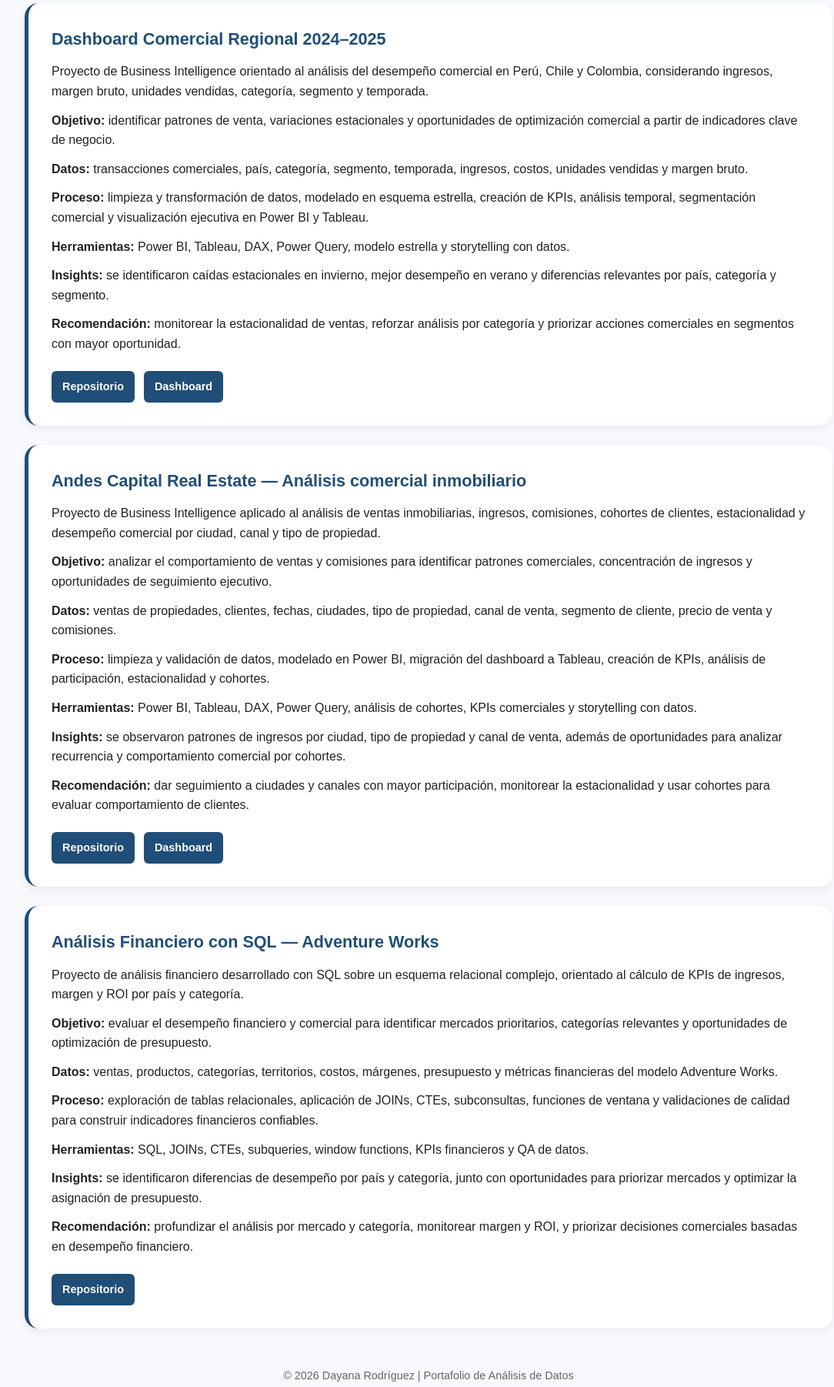
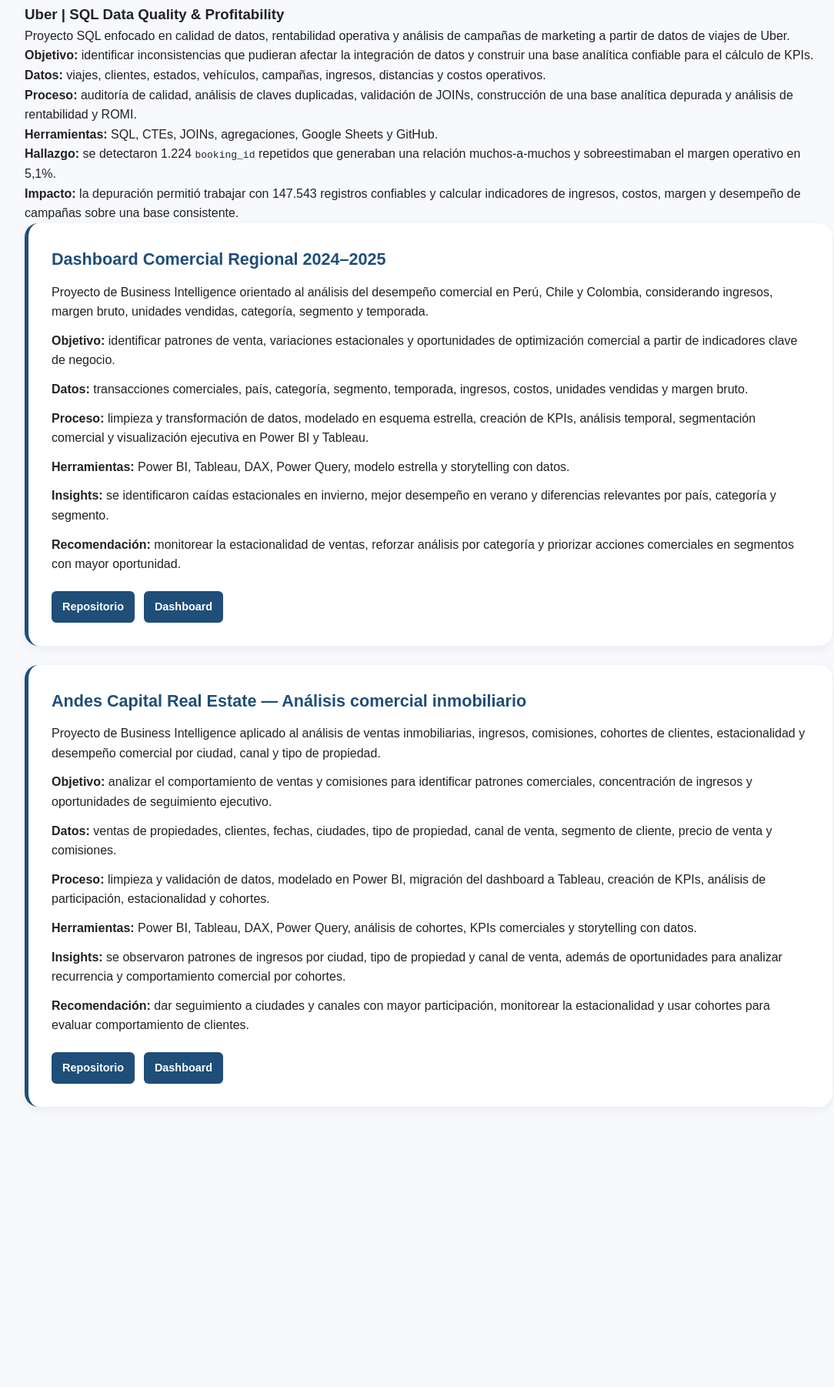
Before and after one commit to DayaRodriguezM/DayaRodriguezM.github.io, a plain HTML site: page index.html in a window 1280 px wide. Shown: the part 1877-3679 px from the top of the page at 77% size, without its empty margins (83-1167 px from the left). After the commit the page ends 3390 px from the top, so only its background shows below. Drawn offline with Linux system fonts and the light colour scheme.

Commit message:
Update index.html

```diff
--- a/index.html
+++ b/index.html
@@ -171,6 +171,47 @@
   </div>
 </article>
 
+      <h3>Uber | SQL Data Quality & Profitability</h3>
+
+<p>
+  Proyecto SQL enfocado en calidad de datos, rentabilidad operativa y análisis
+  de campañas de marketing a partir de datos de viajes de Uber.
+</p>
+
+<p>
+  <strong>Objetivo:</strong> identificar inconsistencias que pudieran afectar
+  la integración de datos y construir una base analítica confiable para el
+  cálculo de KPIs.
+</p>
+
+<p>
+  <strong>Datos:</strong> viajes, clientes, estados, vehículos, campañas,
+  ingresos, distancias y costos operativos.
+</p>
+
+<p>
+  <strong>Proceso:</strong> auditoría de calidad, análisis de claves duplicadas,
+  validación de JOINs, construcción de una base analítica depurada y análisis
+  de rentabilidad y ROMI.
+</p>
+
+<p>
+  <strong>Herramientas:</strong> SQL, CTEs, JOINs, agregaciones, Google Sheets
+  y GitHub.
+</p>
+
+<p>
+  <strong>Hallazgo:</strong> se detectaron 1.224 <code>booking_id</code>
+  repetidos que generaban una relación muchos-a-muchos y sobreestimaban el
+  margen operativo en 5,1%.
+</p>
+
+<p>
+  <strong>Impacto:</strong> la depuración permitió trabajar con 147.543
+  registros confiables y calcular indicadores de ingresos, costos, margen y
+  desempeño de campañas sobre una base consistente.
+</p>
+
    <article class="project-card">
   <h3>Dashboard Comercial Regional 2024–2025</h3>
 
@@ -264,56 +305,3 @@
     <a href="https://public.tableau.com/app/profile/dayana.rodriguez3078/viz/Poyecto10_Dayana_Rodriguez/Overview" target="_blank">Dashboard</a>
   </div>
 </article>
-
-      <article class="project-card">
-  <h3>Análisis Financiero con SQL — Adventure Works</h3>
-
-  <p>
-    Proyecto de análisis financiero desarrollado con SQL sobre un esquema relacional complejo,
-    orientado al cálculo de KPIs de ingresos, margen y ROI por país y categoría.
-  </p>
-
-  <p>
-    <strong>Objetivo:</strong> evaluar el desempeño financiero y comercial para identificar
-    mercados prioritarios, categorías relevantes y oportunidades de optimización de presupuesto.
-  </p>
-
-  <p>
-    <strong>Datos:</strong> ventas, productos, categorías, territorios, costos,
-    márgenes, presupuesto y métricas financieras del modelo Adventure Works.
-  </p>
-
-  <p>
-    <strong>Proceso:</strong> exploración de tablas relacionales, aplicación de JOINs,
-    CTEs, subconsultas, funciones de ventana y validaciones de calidad para construir
-    indicadores financieros confiables.
-  </p>
-
-  <p>
-    <strong>Herramientas:</strong> SQL, JOINs, CTEs, subqueries, window functions,
-    KPIs financieros y QA de datos.
-  </p>
-
-  <p>
-    <strong>Insights:</strong> se identificaron diferencias de desempeño por país y categoría,
-    junto con oportunidades para priorizar mercados y optimizar la asignación de presupuesto.
-  </p>
-
-  <p>
-    <strong>Recomendación:</strong> profundizar el análisis por mercado y categoría,
-    monitorear margen y ROI, y priorizar decisiones comerciales basadas en desempeño financiero.
-  </p>
-
-  <div class="project-links">
-    <a href="https://github.com/DayaRodriguezM/analisis-financiero-de-adventureWorks-con-sql" target="_blank">Repositorio</a>
-  </div>
-</article>
-    </section>
-
-    <footer>
-      <p>© 2026 Dayana Rodríguez | Portafolio de Análisis de Datos</p>
-    </footer>
-
-  </main>
-</body>
-</html>
```
